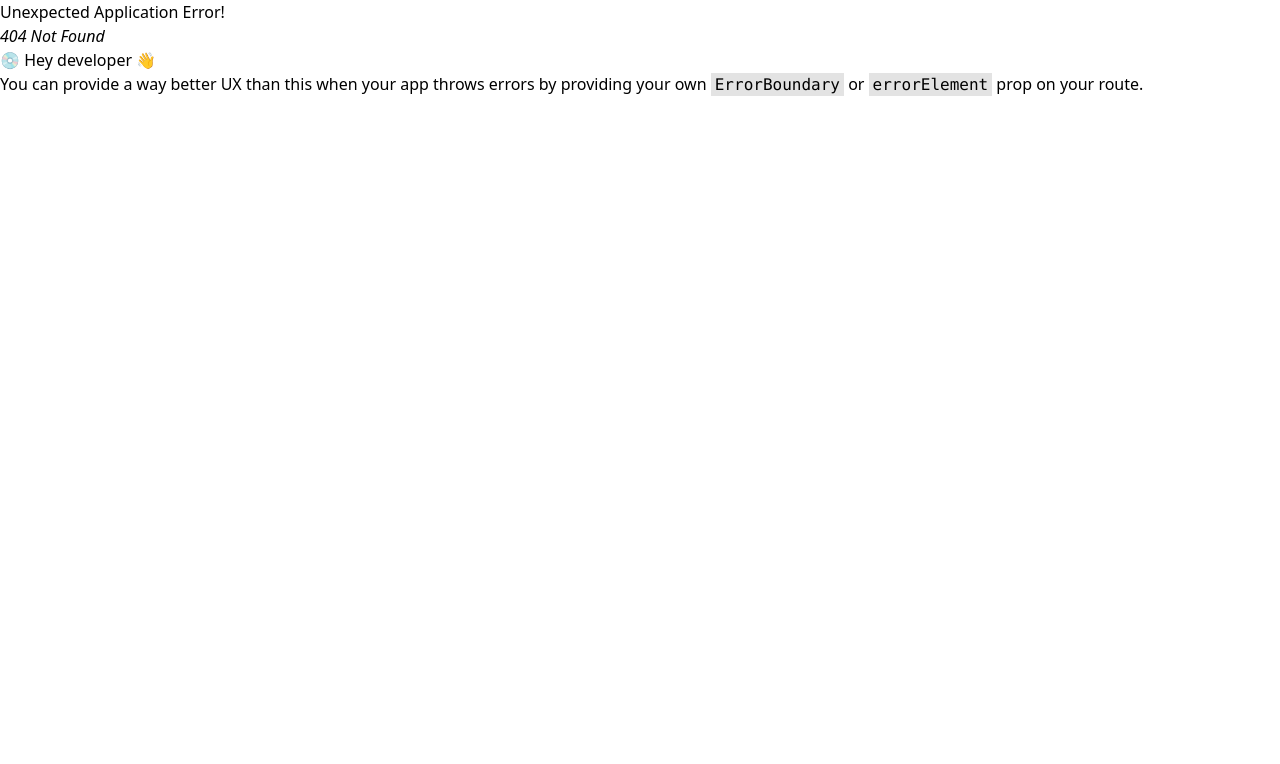
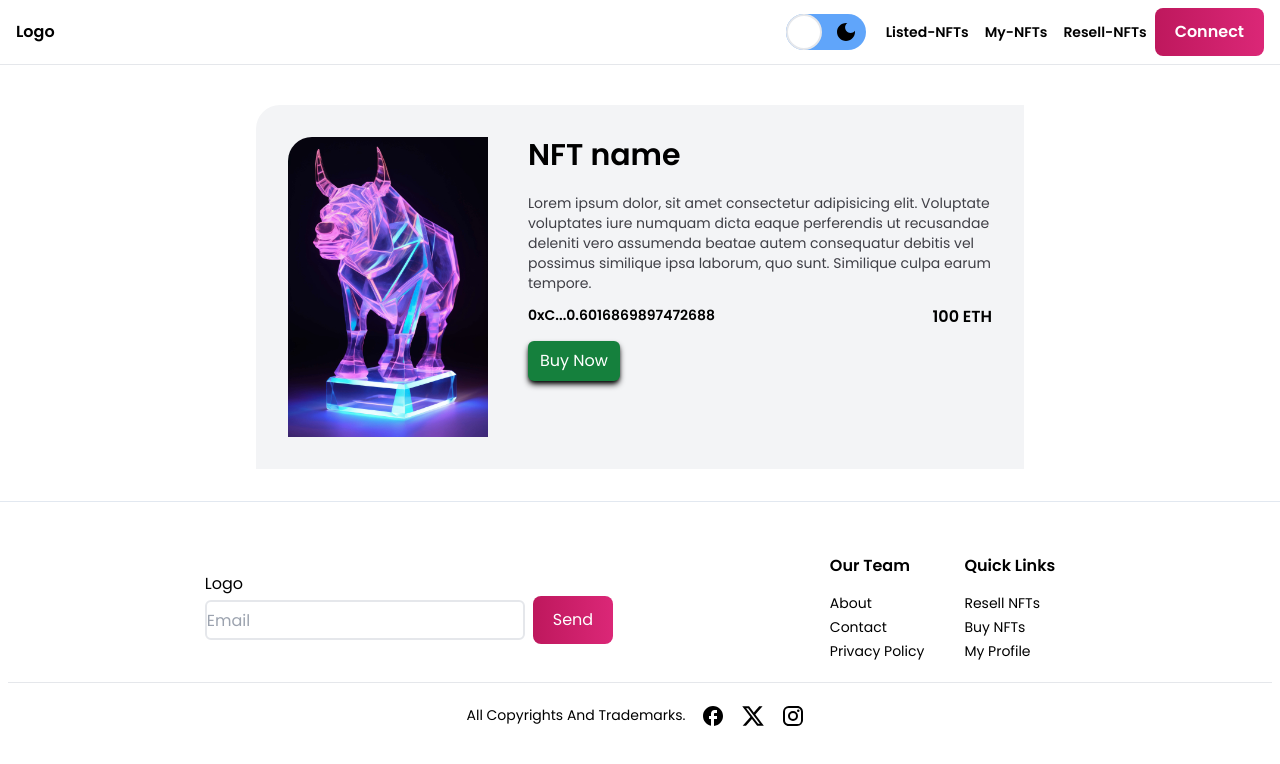
Before and after one commit to Batty-sk/Nft-MarketPlace, a React (Vite) app: page /details-nfts in a window 1280 px wide. Before the commit this address had no page. Shown: the top 764 px of the page. Built offline with nearby package versions, Linux system fonts and the light colour scheme.

Commit message:
added: detailsnfts page

```diff
--- a/src/components/Banner.tsx
+++ b/src/components/Banner.tsx
@@ -1,7 +1,7 @@
 const Banner = ({ title }: { title: string }) => {
   return (
     <div className="bg-gradient-to-r from-pink-600 to-pink-700 w-3/4 minmd:3/4 xl:w-3/4 px-8 py-16 rounded-lg overflow-hidden relative">
-      <h1 className="dark:text-white text-white text-3xl leading-10 font-poppins font-semibold">
+      <h1 className="dark:text-white text-white text-3xl  text-center leading-10 font-poppins font-semibold">
         {title}
       </h1>
 
--- /dev/null
+++ b/src/pages/DetailsNfts.tsx
@@ -0,0 +1,45 @@
+import React from "react";
+import { images } from "../assets";
+
+const DetailsNfts = () => {
+  return (
+    <section className="flex justify-center">
+      <div className="flex flex-col justify-center items-center md:w-3/5">
+        <div className="flex p-8 bg-gray-100 mt-10 rounded-tl-3xl mb-8">
+          <img
+            src={images.nfts[0]}
+            height={250}
+            width={200}
+            alt="nft"
+            style={{ objectFit: "cover" }}
+            className="rounded-tl-3xl"
+          />
+
+          <div className="flex flex-col pl-10">
+            <h1 className="font-poppins text-3xl font-semibold">NFT name</h1>
+            <p className="font-poppins text-sm text-zinc-700 pt-5">
+              Lorem ipsum dolor, sit amet consectetur adipisicing elit.
+              Voluptate voluptates iure numquam dicta eaque perferendis ut
+              recusandae deleniti vero assumenda beatae autem consequatur
+              debitis vel possimus similique ipsa laborum, quo sunt. Similique
+              culpa earum tempore.
+            </p>
+            <div className="pt-3 flex justify-between">
+            <p className="font-poppins text-sm font-semibold">
+            0xC...0.6016869897472688            </p>
+            <p className="font-poppins font-semibold">
+                100 ETH
+            </p>
+            </div>
+            <div className="mt-3">
+                <button className="px-3 py-2 rounded-md shadow-md hover:scale-105 transition-all shadow-black bg-green-700 font-poppins text-white">Buy Now</button>
+            </div>
+          </div>
+
+        </div>
+      </div>
+    </section>
+  );
+};
+
+export default DetailsNfts;
--- a/src/pages/ListedNfts.tsx
+++ b/src/pages/ListedNfts.tsx
@@ -1,9 +1,10 @@
 import React, { useState } from 'react'
 import { useEffect } from 'react'
-import { ContractContext } from '../contexts/ContractContext'
 import { useContext } from 'react'
 
 import { filterednftsData } from "../constants";
+import { ContractContext } from '../contexts/ContractContext'
+import {Banner} from '../components';
 import { Pagination,CardNft } from '../components'
 import { BounceLoader } from 'react-spinners'
 import { ThemeContext } from '../contexts/ThemeContext'
@@ -34,6 +35,7 @@ const ListedNfts = () => {
     }
   return (
     <div className='flex flex-wrap justify-center'>
+      <Banner title='Listed NFTs' />
       <div className='h-[70vh] w-full flex flex-col justify-center items-center'>
         {loading?<><BounceLoader color='#C11A60'/>
       <span className='font-poppins mt-5'>Loading...</span>
--- /dev/null
+++ b/src/pages/MyNfts.tsx
@@ -0,0 +1,11 @@
+import React from 'react'
+
+const MyNfts = () => {
+  return (
+    <div>
+
+    </div>
+  )
+}
+
+export default MyNfts
```
Also changed, not shown: src/routes/routes.tsx (+8 -2 lines).
